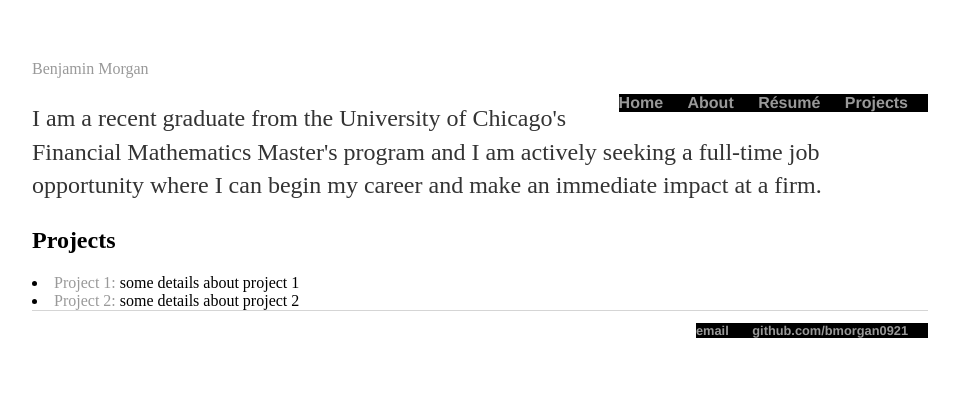
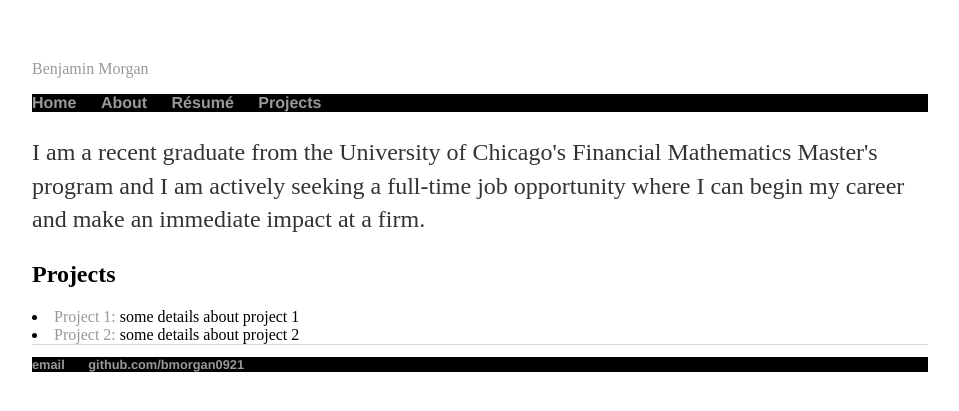
Before and after one commit to bmorgan0921/bmorgan0921.github.io, a Jekyll site: the page built from index.html, in a window 1280 px wide. Shown: the top 411 px of the page, without its empty margins (160-1119 px from the left). Built offline with Jekyll 4.4.1, drawn with Linux system fonts in a browser that asks for light colours.

Commit message:
removed float:right

```diff
--- a/css/main.css
+++ b/css/main.css
@@ -7,7 +7,7 @@ nav ul, footer ul {
     padding: 0px;
     list-style: none;
     font-weight: bold;
-    float:right;
+    /* float:right; */
     background-color: black;
     color: white;
 }
```
